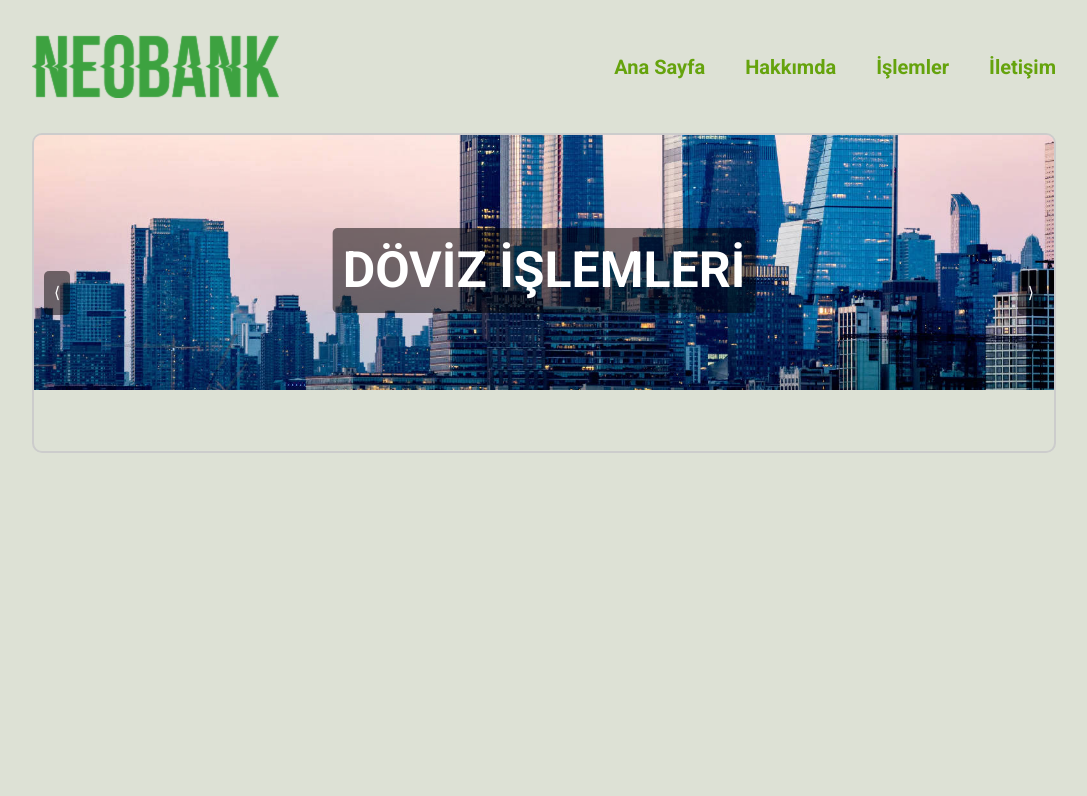
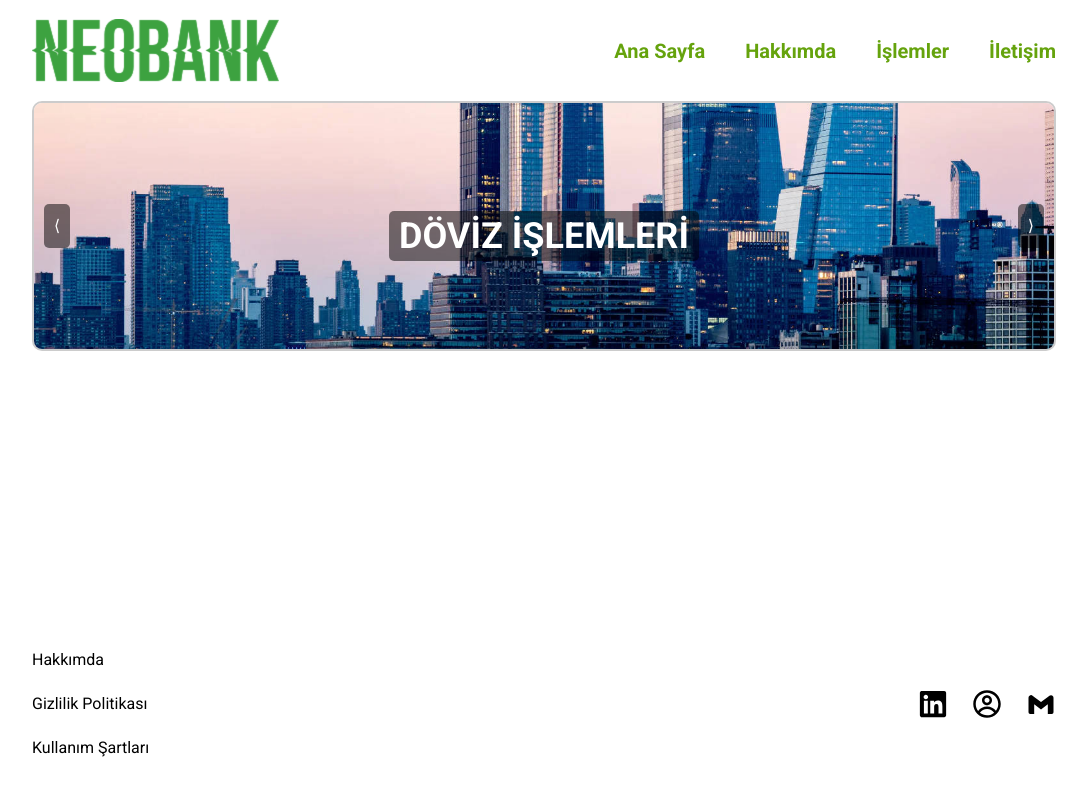
Before and after one commit to furkanguvenme/NeoBank, a React (Vite) app in the folder neobank/: page / in a window 1280 px wide. Shown: the top 796 px of the page, without its empty margins (96-1183 px from the left). Built offline with nearby package versions, Linux system fonts and the light colour scheme.

Commit message:
Footer complated

```diff
--- a/neobank/src/App.css
+++ b/neobank/src/App.css
@@ -4,6 +4,5 @@
   display: flex;
   flex-direction: column;
   align-items: center;
-  background-color: rgba(85, 107, 47, 0.2);
   font-family: "Roboto", serif;
 }
--- a/neobank/src/Components/Home.tsx
+++ b/neobank/src/Components/Home.tsx
@@ -1,11 +1,15 @@
+import { Footer } from "../Layers/Footer"
 import { Header } from "../Layers/Header"
 import Slider from "../Layers/Slider"
 
 export const Home = () => {
   return (
     <>
-        <Header/>
-        <Slider/>
+      <div className="h-full flex flex-col items-center">
+          <Header/>
+          <Slider/>
+      </div>
+      <Footer/>
     </>
   )
 }
--- /dev/null
+++ b/neobank/src/Layers/Footer.tsx
@@ -0,0 +1,20 @@
+import { FaLinkedin } from "react-icons/fa";
+import { CgProfile } from "react-icons/cg";
+import { BiLogoGmail } from "react-icons/bi";
+
+export const Footer = () => {
+  return (
+    <footer className="w-4/5 flex flex-row justify-between items-center my-10">
+        <nav className="flex flex-col gap-5">
+            <a href="#">Hakkımda</a>
+            <a href="#">Gizlilik Politikası</a>
+            <a href="#">Kullanım Şartları</a>
+        </nav>
+        <nav className="flex flex-row gap-6 text-3xl">
+            <a href="#"><FaLinkedin /></a>
+            <a href="#"><CgProfile /></a>
+            <a href="#"><BiLogoGmail /></a>
+        </nav>
+    </footer>
+  )
+}
--- a/neobank/src/Layers/Header.tsx
+++ b/neobank/src/Layers/Header.tsx
@@ -1,4 +1,5 @@
 import logo from '../assets/logo.png';
+import logok from '../assets/logok.png';
 import { HiHome } from "react-icons/hi2";
 import { FcAbout } from "react-icons/fc";
 import { GiProcessor } from "react-icons/gi";
@@ -9,7 +10,8 @@ export const Header = () => {
   return (
     <>
     <div className='flex flex-row items-center w-4/5 h-1/6 justify-between'>
-        <img src={logo}/>
+        <img className='lg:block hidden' src={logo}/>
+        <img className="lg:hidden block scale-50" src={logok}/>
         <nav className="flex flex-row gap-5 lg:gap-10 items-center">
             <a className='navigation' href='#'>Ana Sayfa</a>
             <HiHome className='lg:hidden'/>
--- a/neobank/src/Layers/Slider.css
+++ b/neobank/src/Layers/Slider.css
@@ -1,7 +1,7 @@
 .slider-container {
   position: relative;
   width: 80%;
-  height: 40%;
+  height: 250px;
   margin: 0 auto;
   overflow: hidden;
   border: 2px solid #ccc;
@@ -16,25 +16,24 @@
 .slide {
   min-width: 100%;
   box-sizing: border-box;
-  position: relative; /* Metnin doğru konumlanması için gerekli */
+  position: relative;
 }
 
 .slide img {
   width: 100%;
-  height: auto;
+  height: 250px;
   display: block;
 }
 
 .slide p {
   position: absolute;
-  top: 20%; /* Top konumunu sabitliyoruz */
+  top: 20%;
   left: 50%;
   transform: translateX(-50%);
   background-color: rgba(0, 0, 0, 0.5);
   color: #fff;
   padding: 5px 10px;
   border-radius: 5px;
-  font-size: 50px;
   font-family: "Roboto", serif;
   font-weight: bold;
   text-align: center;
@@ -42,15 +41,15 @@
 }
 
 .slide:nth-child(1) p {
-  top: 20%;
+  top: 33%;
 }
 
 .slide:nth-child(2) p {
-  top: 30%;
+  top: 43%;
 }
 
 .slide:nth-child(3) p {
-  top: 40%;
+  top: 53%;
 }
 
 .prev-btn,
--- a/neobank/src/Layers/Slider.tsx
+++ b/neobank/src/Layers/Slider.tsx
@@ -58,7 +58,7 @@ const Slider: React.FC = () => {
         {slidesData.map((slide) => (
           <div className="slide" key={slide.id}>
             <img src={slide.imageUrl} alt={`Slide ${slide.id}`} />
-            <p>{slide.text1}</p>
+            <p className='lg:text-4xl text-base'>{slide.text1}</p>
           </div>
         ))}
       </div>
```
Also changed, not shown: neobank/src/assets/logok.png (added).
